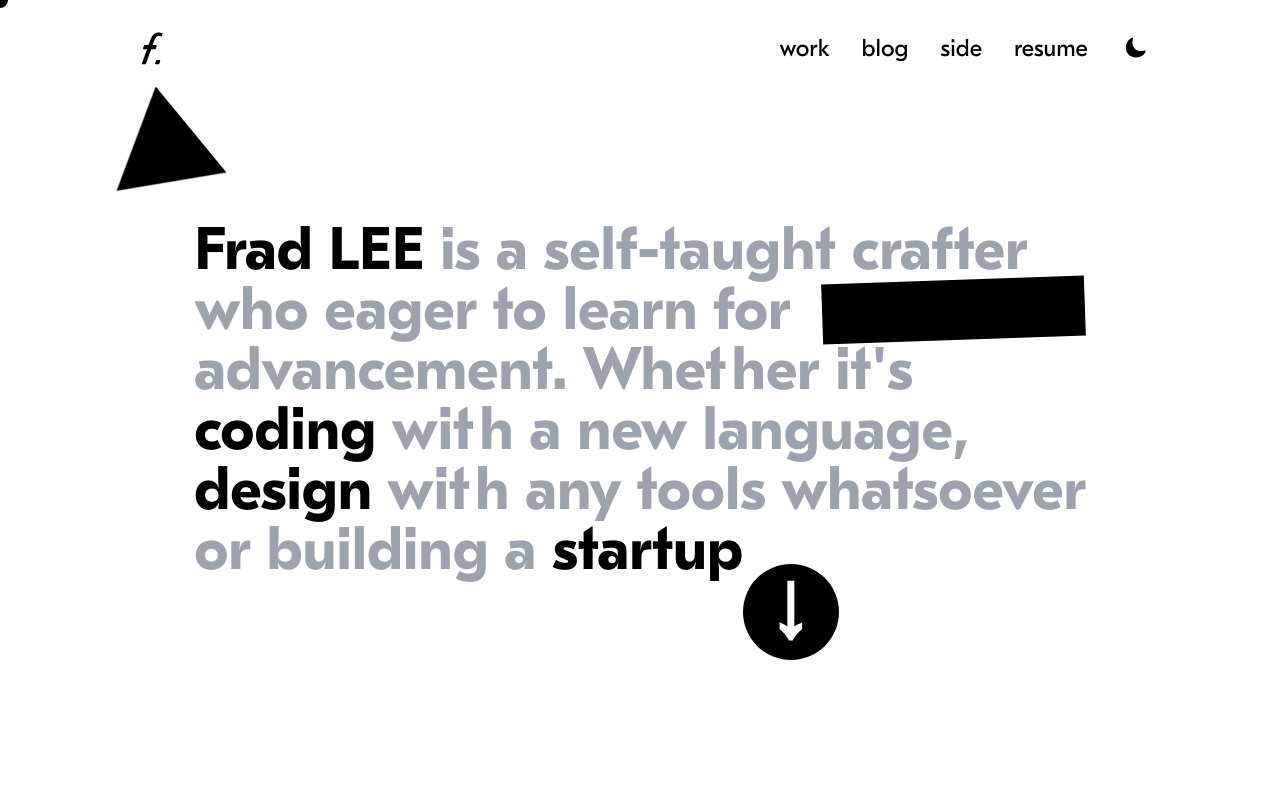
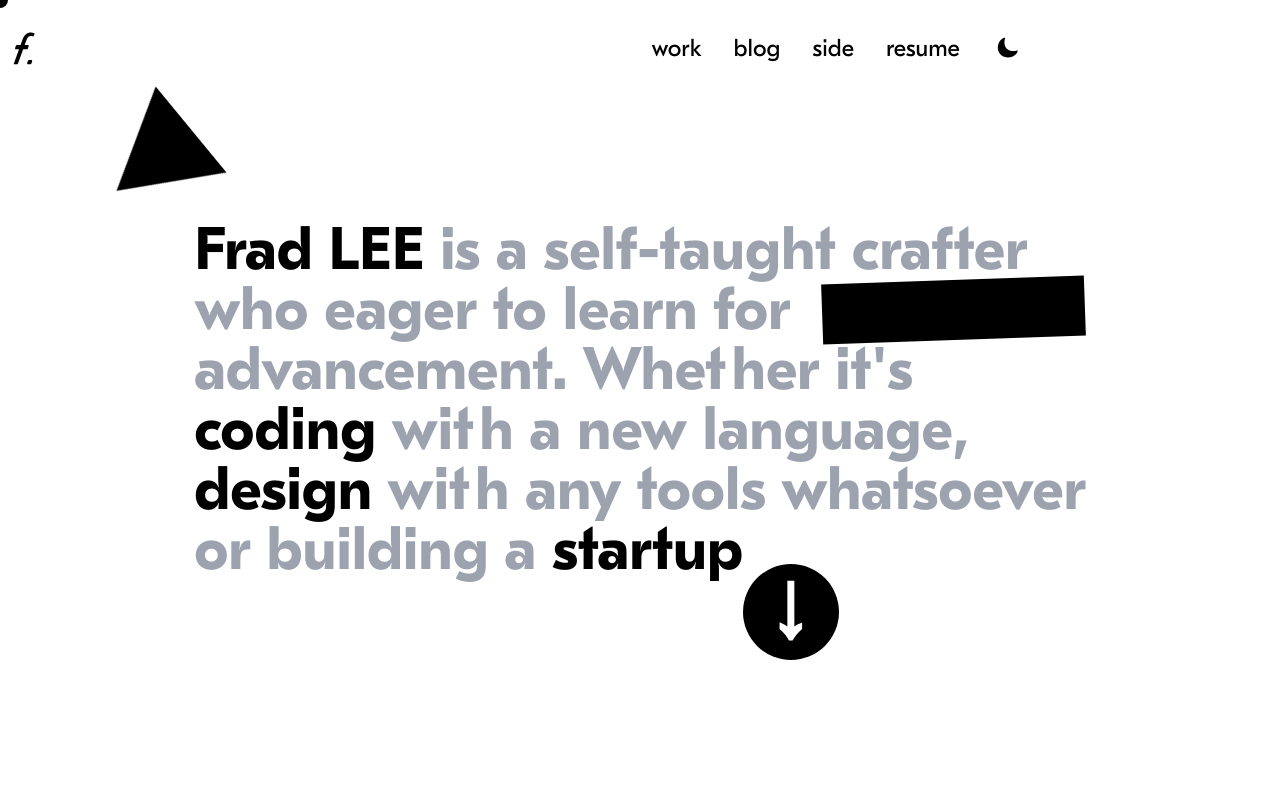
Before and after one commit to FradSer/frad-me, a Next.js app: page / in a window 1280 px wide. Shown: the top 800 px of the page. Built offline with nearby package versions, Linux system fonts and the light colour scheme.

Commit message:
fix(app): background missing

```diff
--- a/components/common/LayoutWrapper.tsx
+++ b/components/common/LayoutWrapper.tsx
@@ -109,7 +109,6 @@ function LayoutWrapper({ children }: ILayoutWrapperProps) {
     'fixed flex h-screen w-screen items-center justify-center overflow-hidden',
     {
       'z-50': loading.isLoading,
-      '-z-50': !loading.isLoading,
     }
   );
 
@@ -177,14 +176,16 @@ function LayoutWrapper({ children }: ILayoutWrapperProps) {
         loading
         <LoadingDots />
       </motion.span>
+      <div className="flex flex-col items-center justify-center bg-white dark:bg-black">
         <motion.div
           initial="initial"
           animate={childrenControls}
           variants={childrenVariants}
-        className="flex flex-col items-center justify-center bg-white dark:bg-black"
+          className="w-full"
         >
           {children}
         </motion.div>
+      </div>
     </>
   );
 }
```
Lines whose indentation alone changed are shown as unchanged.
